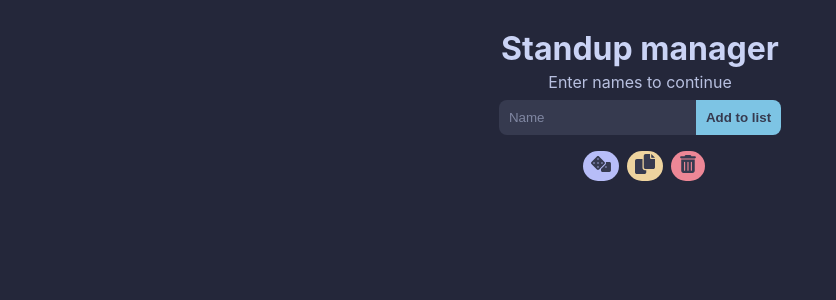
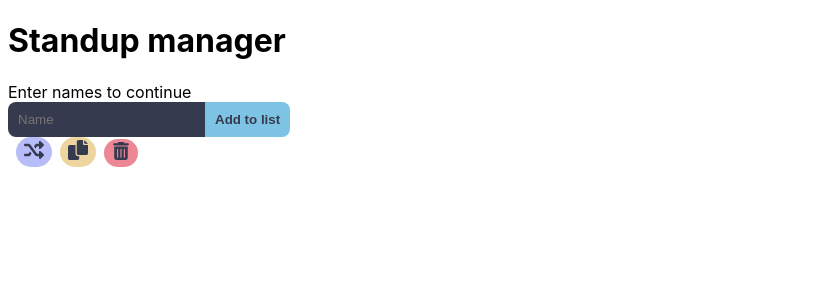
Before and after one commit to araucaria223/standup-manager, a React (Create React App) app: page / in a window 1280 px wide. Shown: the top 300 px of the page, without its empty margins (0-836 px from the left). Built offline with nearby package versions, Linux system fonts and the light colour scheme.

Commit message:
Began refactoring styles to styled-components

```diff
--- a/src/App.js
+++ b/src/App.js
@@ -1,4 +1,7 @@
 import React, { useState } from "react";
+import { ThemeProvider } from "styled-components";
+import { darkMode } from "./Theme";
+import { AddButton, NameInput, ActionButton } from "./Styles";
 
 function App() {
   const url = new URL(window.location);
@@ -83,18 +86,15 @@ function App() {
   }
 
   return (
-    <>
+    <ThemeProvider theme={darkMode}>
       <div className="content-wrapper">
         <div className="title-wrapper">
           <h1>Standup manager</h1>
           <span>Enter names to continue</span>
         </div>
         <div className="nav-wrapper">
-          <form
-            data-testid="nameForm"
-            onSubmit={handleSubmit}
-          >
-            <input
+          <form data-testid="nameForm" onSubmit={handleSubmit}>
+            <NameInput
               type="text"
               name="Name"
               placeholder="Name"
@@ -104,26 +104,61 @@ function App() {
               value={inputValue}
               maxLength="100"
               onChange={handleChange}
-            ></input>
-            <button type="submit" className="add-button">
+            ></NameInput>
+            <AddButton type="submit" className="add-button">
               <strong>Add to list</strong>
-            </button>
+            </AddButton>
           </form>
         </div>
-        <div className="button-container">
-          <button title="Randomise list" type="button" className="random-button" data-testid="randomButton" onClick={handleRandomise}>
-            <svg height="20" width="20" xmlns="http://www.w3.org/2000/svg" viewBox="0 0 640 512"><path d="M447.1 224c0-12.56-4.781-25.13-14.35-34.76l-174.9-174.9C249.1 4.786 236.5 0 223.1 0C211.4 0 198.9 4.786 189.2 14.35L14.35 189.2C4.783 198.9-.0011 211.4-.0011 223.1c0 12.56 4.785 25.17 14.35 34.8l174.9 174.9c9.625 9.562 22.19 14.35 34.75 14.35s25.13-4.783 34.75-14.35l174.9-174.9C443.2 249.1 447.1 236.6 447.1 224zM96 248c-13.25 0-23.1-10.75-23.1-23.1s10.75-23.1 23.1-23.1S120 210.8 120 224S109.3 248 96 248zM224 376c-13.25 0-23.1-10.75-23.1-23.1s10.75-23.1 23.1-23.1s23.1 10.75 23.1 23.1S237.3 376 224 376zM224 248c-13.25 0-23.1-10.75-23.1-23.1s10.75-23.1 23.1-23.1S248 210.8 248 224S237.3 248 224 248zM224 120c-13.25 0-23.1-10.75-23.1-23.1s10.75-23.1 23.1-23.1s23.1 10.75 23.1 23.1S237.3 120 224 120zM352 248c-13.25 0-23.1-10.75-23.1-23.1s10.75-23.1 23.1-23.1s23.1 10.75 23.1 23.1S365.3 248 352 248zM591.1 192l-118.7 0c4.418 10.27 6.604 21.25 6.604 32.23c0 20.7-7.865 41.38-23.63 57.14l-136.2 136.2v46.37C320 490.5 341.5 512 368 512h223.1c26.5 0 47.1-21.5 47.1-47.1V240C639.1 213.5 618.5 192 591.1 192zM479.1 376c-13.25 0-23.1-10.75-23.1-23.1s10.75-23.1 23.1-23.1s23.1 10.75 23.1 23.1S493.2 376 479.1 376z"/></svg>
-          </button>
-          <button title="Copy list to clipboard" type="button" className="copy-button" data-testid="copyButton" onClick={handleCopy}>
-            <svg height="20" width="20" xmlns="http://www.w3.org/2000/svg" viewBox="0 0 512 512"><path d="M384 96L384 0h-112c-26.51 0-48 21.49-48 48v288c0 26.51 21.49 48 48 48H464c26.51 0 48-21.49 48-48V128h-95.1C398.4 128 384 113.6 384 96zM416 0v96h96L416 0zM192 352V128h-144c-26.51 0-48 21.49-48 48v288c0 26.51 21.49 48 48 48h192c26.51 0 48-21.49 48-48L288 416h-32C220.7 416 192 387.3 192 352z"/></svg>
-          </button>
-          <button title="Clear list" type="button" className="clear-button" data-testid="clearButton" onClick={handleClear}>
-            <svg height="18" width="18" xmlns="http://www.w3.org/2000/svg" viewBox="0 0 448 512"><path d="M135.2 17.69C140.6 6.848 151.7 0 163.8 0H284.2C296.3 0 307.4 6.848 312.8 17.69L320 32H416C433.7 32 448 46.33 448 64C448 81.67 433.7 96 416 96H32C14.33 96 0 81.67 0 64C0 46.33 14.33 32 32 32H128L135.2 17.69zM31.1 128H416V448C416 483.3 387.3 512 352 512H95.1C60.65 512 31.1 483.3 31.1 448V128zM111.1 208V432C111.1 440.8 119.2 448 127.1 448C136.8 448 143.1 440.8 143.1 432V208C143.1 199.2 136.8 192 127.1 192C119.2 192 111.1 199.2 111.1 208zM207.1 208V432C207.1 440.8 215.2 448 223.1 448C232.8 448 240 440.8 240 432V208C240 199.2 232.8 192 223.1 192C215.2 192 207.1 199.2 207.1 208zM304 208V432C304 440.8 311.2 448 320 448C328.8 448 336 440.8 336 432V208C336 199.2 328.8 192 320 192C311.2 192 304 199.2 304 208z"/></svg>
-          </button>
-        </div>
+        <ActionButton
+          color="lavender"
+          title="Randomise list"
+          data-testid="randomButton"
+          onClick={handleRandomise}
+        >
+          <svg
+            height="20"
+            width="20"
+            xmlns="http://www.w3.org/2000/svg"
+            viewBox="0 0 512 512"
+          >
+            <path d="M424.1 287c-15.13-15.12-40.1-4.426-40.1 16.97V352H336L153.6 108.8C147.6 100.8 138.1 96 128 96H32C14.31 96 0 110.3 0 128s14.31 32 32 32h80l182.4 243.2C300.4 411.3 309.9 416 320 416h63.97v47.94c0 21.39 25.86 32.12 40.99 17l79.1-79.98c9.387-9.387 9.387-24.59 0-33.97L424.1 287zM336 160h47.97v48.03c0 21.39 25.87 32.09 40.1 16.97l79.1-79.98c9.387-9.391 9.385-24.59-.0013-33.97l-79.1-79.98c-15.13-15.12-40.99-4.391-40.99 17V96H320c-10.06 0-19.56 4.75-25.59 12.81L254 162.7L293.1 216L336 160zM112 352H32c-17.69 0-32 14.31-32 32s14.31 32 32 32h96c10.06 0 19.56-4.75 25.59-12.81l40.4-53.87L154 296L112 352z" />
+          </svg>
+        </ActionButton>
+        <ActionButton
+          color="yellow"
+          title="Copy list to clipboard"
+          className="copy-button"
+          data-testid="copyButton"
+          onClick={handleCopy}
+        >
+          <svg
+            height="20"
+            width="20"
+            xmlns="http://www.w3.org/2000/svg"
+            viewBox="0 0 512 512"
+          >
+            <path d="M384 96L384 0h-112c-26.51 0-48 21.49-48 48v288c0 26.51 21.49 48 48 48H464c26.51 0 48-21.49 48-48V128h-95.1C398.4 128 384 113.6 384 96zM416 0v96h96L416 0zM192 352V128h-144c-26.51 0-48 21.49-48 48v288c0 26.51 21.49 48 48 48h192c26.51 0 48-21.49 48-48L288 416h-32C220.7 416 192 387.3 192 352z" />
+          </svg>
+        </ActionButton>
+        <ActionButton
+          color="red"
+          title="Clear list"
+          data-testid="clearButton"
+          onClick={handleClear}
+        >
+          <svg
+            height="18"
+            width="18"
+            xmlns="http://www.w3.org/2000/svg"
+            viewBox="0 0 448 512"
+          >
+            <path d="M135.2 17.69C140.6 6.848 151.7 0 163.8 0H284.2C296.3 0 307.4 6.848 312.8 17.69L320 32H416C433.7 32 448 46.33 448 64C448 81.67 433.7 96 416 96H32C14.33 96 0 81.67 0 64C0 46.33 14.33 32 32 32H128L135.2 17.69zM31.1 128H416V448C416 483.3 387.3 512 352 512H95.1C60.65 512 31.1 483.3 31.1 448V128zM111.1 208V432C111.1 440.8 119.2 448 127.1 448C136.8 448 143.1 440.8 143.1 432V208C143.1 199.2 136.8 192 127.1 192C119.2 192 111.1 199.2 111.1 208zM207.1 208V432C207.1 440.8 215.2 448 223.1 448C232.8 448 240 440.8 240 432V208C240 199.2 232.8 192 223.1 192C215.2 192 207.1 199.2 207.1 208zM304 208V432C304 440.8 311.2 448 320 448C328.8 448 336 440.8 336 432V208C336 199.2 328.8 192 320 192C311.2 192 304 199.2 304 208z" />
+          </svg>
+        </ActionButton>
         <ol data-testid="nameList">
           {names.map((item, index) => {
-              return (
+            return (
               <li
                 key={`${item}-${index}`}
                 data-testid={`name-${index}`}
@@ -138,12 +173,12 @@ function App() {
                 >
                   <strong>-</strong>
                 </button>
-                </li>
+              </li>
             );
-            })}
+          })}
         </ol>
       </div>
-    </>
+    </ThemeProvider>
   );
 }
 
--- /dev/null
+++ b/src/Styles.js
@@ -0,0 +1,51 @@
+import styled from "styled-components";
+
+export const AddButton = styled.button`
+  background-color: ${(props) => props.theme.colors.sapphire};
+  color: ${(props) => props.theme.colors.surface0};
+  border: 2px solid transparent;
+  padding: 0.5rem;
+
+  border-top-right-radius: 8px;
+  border-bottom-right-radius: 8px;
+
+  &:active {
+    border: 2px solid ${(props) => props.theme.colors.text};
+  }
+`;
+
+export const NameInput = styled.input`
+  background-color: ${(props) => props.theme.colors.surface0};
+  color: ${(props) => props.theme.colors.text};
+
+  border: 2px solid transparent;
+  border-top-left-radius: 8px;
+  border-bottom-left-radius: 8px;
+
+  padding: 0.5rem;
+
+  &:placeholder {
+    color: ${(props) => props.theme.colors.overlay1};
+    opacity: 1;
+  }
+`;
+
+const ActionButton = styled.button`
+  background-color: ${(props) => props.theme.colors[props.color]};
+  border: 2px solid transparent;
+  border-radius: 20px;
+  margin-left: 0.5rem;
+  padding-block: 0.1rem;
+  align-items: center;
+  justify-items: center;
+
+  &:active {
+    border: 2px solid ${(props) => props.theme.colors.text};
+  }
+
+  & svg * {
+    fill: ${(props) => props.theme.colors.surface0};
+  }
+`;
+
+export { ActionButton };
--- /dev/null
+++ b/src/Theme.js
@@ -0,0 +1,30 @@
+export const darkMode = {
+    colors: {
+        rosewater: "#f4dbd6",
+        flamingo: "#f0c6c6",
+        pink: "#f5bde6",
+        mauve: "#c6a0f6",
+        red: "#ed8796",
+        maroon: "#ee99a0",
+        peach: "#f5a97f",
+        yellow: "#eed49f",
+        green: "#a6da95",
+        teal: "#8bd5ca",
+        sky: "#91d7e3",
+        sapphire: "#7dc4e4",
+        blue: "#8aadf4",
+        lavender: "#b7bdf8",
+        text: "#cad3f5",
+        subtext1: "#b8c0e0",
+        subtext0: "#a5adcb",
+        overlay2: "#939ab7",
+        overlay1: "#8087a2",
+        overlay0: "#6e738d",
+        surface2: "#5b6078",
+        surface1: "#494d64",
+        surface0: "#363a4f",
+        base: "#24273a",
+        mantle: "#1e2030",
+        crust: "#181926",
+    }
+}
--- a/src/index.js
+++ b/src/index.js
@@ -1,7 +1,7 @@
 import React from "react";
 import ReactDOM from "react-dom/client";
 import "./index.css";
-import "./App.css";
+//import "./App.css";
 import App from "./App";
 
 const root = ReactDOM.createRoot(document.getElementById("root"));
```
